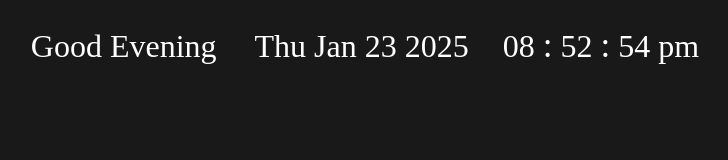
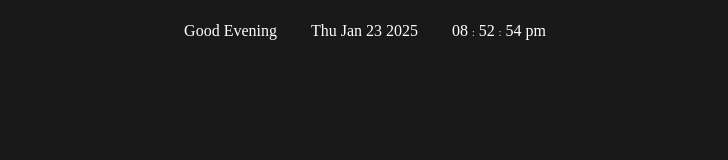
Before and after one commit to Onlysteeeven/Notion-Greetings-Full, a plain HTML site: page index.html in a window 1280 px wide. Shown: the whole page, without its empty margins (275-1003 px from the left). Drawn offline with Linux system fonts and the light colour scheme.

Commit message:
Update index.html

```diff
--- a/index.html
+++ b/index.html
@@ -55,7 +55,7 @@ h1 {
 .clock {
     display: inline;
     font-family: 'Kumbh Sans';
-    font-size: 2em;
+    font-size: 1em;
 
 }
 
@@ -65,7 +65,7 @@ h1 {
 }
 
 .colon {
-    font-size: 1.1em;
+    font-size: 0.6em;
     display: inline-block;
 }
 
@@ -73,14 +73,14 @@ h1 {
     display: inline;
     min-width: 162px;
     font-family: 'Kumbh Sans';
-    font-size: 2em;
+    font-size: 1em;
     padding-right: 30px;
 }
 .greet{
 
     display:inline;
     font-family: 'Kumbh Sans';
-    font-size: 2rem;
+    font-size: 1rem;
      padding-right: 30px;
 }
 
```
